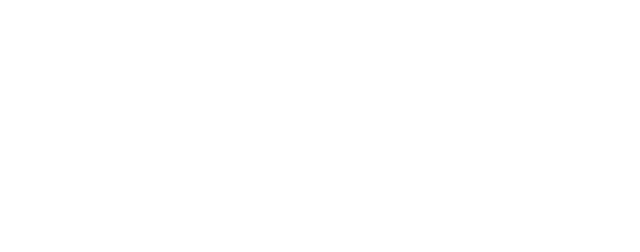
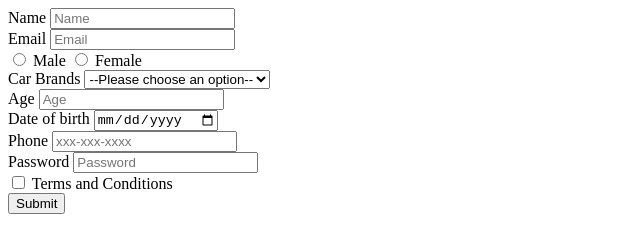
Before and after one commit to acciojob/signup-form-car-Srijandevhub, a website: page main.html in a window 1280 px wide. Shown: the whole page, without its empty margins (0-640 px from the left). Drawn offline with Linux system fonts and the light colour scheme.

Commit message:
created a submission

```diff
--- a/main.html
+++ b/main.html
@@ -8,6 +8,42 @@
 
 <body>
 	<!-- the entire body must be written by student -->
+	<form method="post">
+		<label for="name">Name</label>
+		<input type="text" id="name" placeholder="Name" required/>
+		<br/>
+		<label for="email">Email</label>
+		<input type="emal" id="email" placeholder="Email" required/>
+		<br/>
+		<input type="radio" name="gender" id="gender_m" required/>
+		<label for="gender_m">Male</label>
+		<input type="radio" name="gender" id="gender_f" required/>
+		<label for="gender_f">Female</label>
+		<br />
+		<label for="cars">Car Brands</label>
+		<select required id="cars">
+			<option selected>--Please choose an option--</option>
+			<option>Maruti</option>
+			<option>Hyundai</option>
+		</select>
+		<br/>
+		<label for="age">Age</label>
+		<input type="number" id="age" placeholder="Age" required/>
+		<br/>
+		<label for="dob">Date of birth</label>
+		<input type="date" id="dob" required/>
+		<br/>
+		<label for="tel">Phone</label>
+		<input type="tel" id="tel" placeholder="xxx-xxx-xxxx"/>
+		<br/>
+		<label for="password">Password</label>
+		<input type="password" id="password" placeholder="Password" required/>
+		<br/>
+		<input type="checkbox" id="tos" required/>
+		<label for="tos">Terms and Conditions</label>
+		<br />
+		<button type="submit">Submit</button>
+	</form>
     <script type="text/javascript" src="./script.js">
 </script>
 
```
